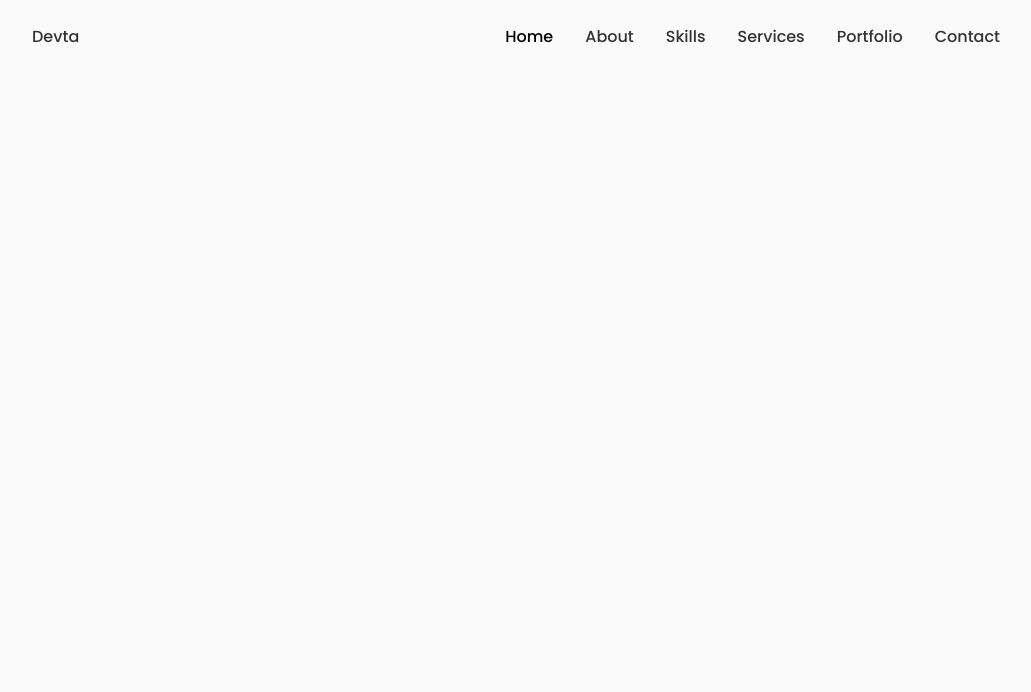
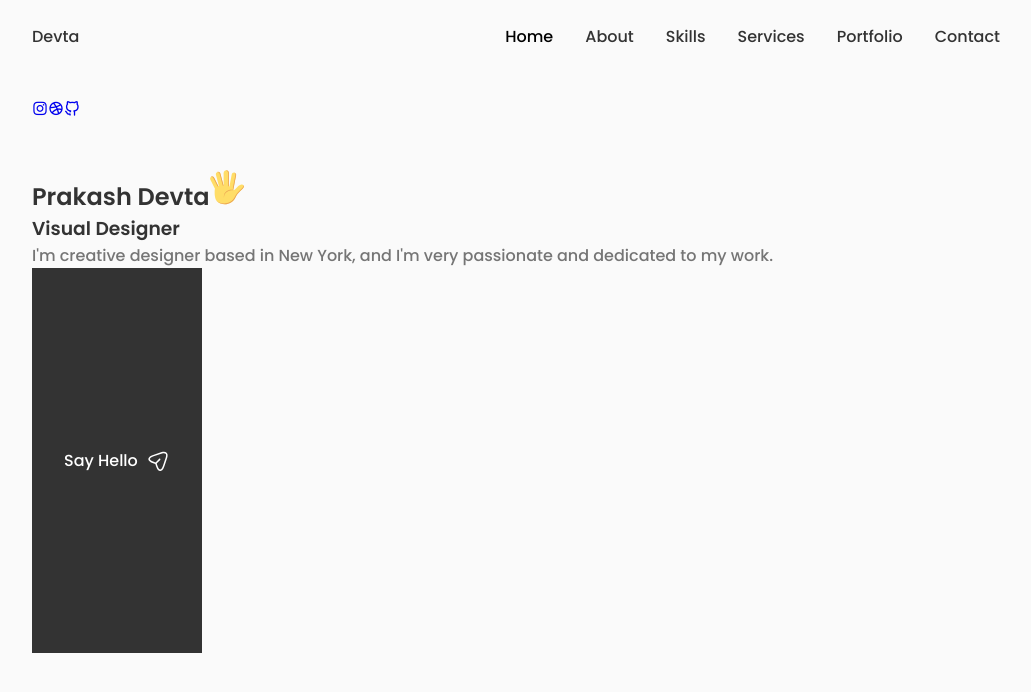
Before and after one commit to prakash2311/Portfolio-2, a React (Create React App) app: page / in a window 1280 px wide. Shown: the top 692 px of the page, without its empty margins (124-1155 px from the left). Built offline with nearby package versions, Linux system fonts and the light colour scheme.

Commit message:
adding home

```diff
--- a/src/App.js
+++ b/src/App.js
@@ -1,11 +1,17 @@
 
 import './App.css';
 import Header from './components/header/Header';
+import Home from './components/home/Home';
 
 function App() {
   return (
    <>
    <Header/>
+
+   <main className='main'>
+   <Home/>
+   </main>
+
    </>
   );
 }
--- /dev/null
+++ b/src/components/home/Data.js
@@ -0,0 +1,93 @@
+import React from "react";
+
+
+const Data = () =>{
+    return(
+        <div className = "home__data">
+            <h1 className="home__title">Prakash Devta
+
+            <svg
+                  width="36"
+                  height="36"
+                  viewBox="0 0 48 48"
+                  fill="none"
+                  xmlns="http://www.w3.org/2000/svg"
+                  class="home__hand"
+                >
+                  <path
+                    d="M25.4995 32.0305L31.3495 33.1555L36.1495 8.48051C36.4495 6.83051 35.3995 5.18051 33.8245 4.88051C32.1745 4.58051 30.5995 5.70551 30.2995 7.35551L25.4995 32.0305Z"
+                    fill="#FFDD67"
+                  ></path>
+                  <path
+                    d="M33.8996 4.88018C33.6746 4.80518 33.5246 4.80518 33.2996 4.80518C34.6496 5.33018 35.3996 6.75518 35.0996 8.25518L30.2996 32.9302L31.3496 33.1552L36.1496 8.48018C36.5246 6.75518 35.4746 5.18018 33.8996 4.88018Z"
+                    fill="#EBA352"
+                  ></path>
+                  <path
+                    d="M19.4995 32.7802H26.5495V5.55518C26.5495 3.53018 24.9745 1.80518 23.0245 1.80518C21.1495 1.80518 19.4995 3.45518 19.4995 5.55518V32.7802Z"
+                    fill="#FFDD67"
+                  ></path>
+                  <path
+                    d="M23.0995 1.80518C22.9495 1.80518 22.7245 1.80518 22.5745 1.88018C24.2995 2.18018 25.5745 3.68018 25.5745 5.55518V32.8552H26.6245V5.55518C26.6245 3.45518 25.0495 1.80518 23.0995 1.80518Z"
+                    fill="#EBA352"
+                  ></path>
+                  <path
+                    d="M15.7495 32.7054L21.7495 31.1304L15.2245 6.30541C14.7745 4.58041 13.0495 3.53041 11.3995 3.90541C9.74948 4.35541 8.77448 6.08041 9.22448 7.80541L15.7495 32.7054Z"
+                    fill="#FFDD67"
+                  ></path>
+                  <path
+                    d="M11.3995 3.90541L10.9495 4.13041C12.4495 4.05541 13.7995 5.03041 14.2495 6.60541L20.7745 31.4304L21.8245 31.1304L15.2245 6.30541C14.7745 4.58041 13.0495 3.53041 11.3995 3.90541Z"
+                    fill="#EBA352"
+                  ></path>
+                  <path
+                    d="M2.99937 10.355C1.57437 11.03 1.12437 12.83 1.87437 14.33L11.7744 34.055L16.7994 31.505L6.89937 11.78C6.14937 10.28 4.42437 9.68 2.99937 10.355Z"
+                    fill="#FFDD67"
+                  ></path>
+                  <path
+                    d="M2.99956 10.355C2.84956 10.43 2.69956 10.505 2.54956 10.655C3.82456 10.28 5.24956 10.955 5.92456 12.305L15.8246 32.03L16.7996 31.58L6.89956 11.78C6.14956 10.28 4.42456 9.68 2.99956 10.355Z"
+                    fill="#EBA352"
+                  ></path>
+                  <path
+                    d="M46.2744 22.2801C45.0744 19.9551 41.3244 20.1051 37.4994 24.3051C34.7994 27.2301 34.2744 28.2051 31.5744 28.1301V25.0551C31.5744 25.0551 25.7994 20.7801 14.3244 22.7301C14.3244 22.7301 7.79945 23.6301 7.79945 27.0801C7.79945 27.0801 6.67445 35.4051 8.99945 40.6551C12.4494 48.4551 30.1494 50.4801 35.6994 37.2051C36.8244 34.5801 39.0744 32.6301 41.0994 30.1551C43.4244 27.1551 47.5494 24.7551 46.2744 22.2801Z"
+                    fill="#FFDD67"
+                  ></path>
+                  <path
+                    d="M46.2745 22.28C46.0495 21.83 45.7495 21.53 45.3745 21.23C45.4495 21.305 45.5245 21.38 45.5245 21.53C46.7995 24.08 42.6745 26.405 40.1995 29.405C38.1745 31.88 35.9245 33.83 34.7995 36.455C29.9995 47.93 16.0495 47.93 10.1995 42.68C15.5245 48.68 30.5245 49.28 35.5495 37.205C36.6745 34.58 38.9245 32.63 40.9495 30.155C43.4245 27.155 47.5495 24.755 46.2745 22.28ZM32.3245 28.13C27.4495 26.33 18.7495 29.63 19.9495 38.405C19.9495 30.23 27.3745 28.205 31.4245 28.205C32.0245 28.13 32.3245 28.13 32.3245 28.13Z"
+                    fill="#EBA352"
+                  ></path>
+                </svg>
+            </h1>
+            <h3 className="home__subtitle">Visual Designer</h3>
+            <p className="home__description">I'm creative designer based in New York, and I'm very passionate and dedicated to my work.</p>
+
+           <a href="#contact" className="button button--flex">
+            Say Hello
+
+            <svg
+                  class="button__icon"
+                  xmlns="http://www.w3.org/2000/svg"
+                  width="24"
+                  height="24"
+                  viewBox="0 0 24 24"
+                  fill="none"
+                >
+                  <path
+                    d="M14.2199 21.9352C13.0399 21.9352 11.3699 21.1052 10.0499 17.1352L9.32988 14.9752L7.16988 14.2552C3.20988 12.9352 2.37988 11.2652 2.37988 10.0852C2.37988 8.91525 3.20988 7.23525 7.16988 5.90525L15.6599 3.07525C17.7799 2.36525 19.5499 2.57525 20.6399 3.65525C21.7299 4.73525 21.9399 6.51525 21.2299 8.63525L18.3999 17.1252C17.0699 21.1052 15.3999 21.9352 14.2199 21.9352ZM7.63988 7.33525C4.85988 8.26525 3.86988 9.36525 3.86988 10.0852C3.86988 10.8052 4.85988 11.9052 7.63988 12.8252L10.1599 13.6652C10.3799 13.7352 10.5599 13.9152 10.6299 14.1352L11.4699 16.6552C12.3899 19.4352 13.4999 20.4252 14.2199 20.4252C14.9399 20.4252 16.0399 19.4352 16.9699 16.6552L19.7999 8.16525C20.3099 6.62525 20.2199 5.36525 19.5699 4.71525C18.9199 4.06525 17.6599 3.98525 16.1299 4.49525L7.63988 7.33525Z"
+                    fill="var(--container-color)"
+                  ></path>
+                  <path
+                    d="M10.11 14.7052C9.92005 14.7052 9.73005 14.6352
+                    9.58005 14.4852C9.29005 14.1952 9.29005 13.7152 9.58005
+                    13.4252L13.16 9.83518C13.45 9.54518 13.93 9.54518 14.22
+                    9.83518C14.51 10.1252 14.51 10.6052 14.22 10.8952L10.64 14.4852C10.5 14.6352 10.3 14.7052 10.11 14.7052Z"
+                    fill="var(--container-color)"
+                  ></path>
+                </svg>
+
+           </a>
+
+        </div>
+
+    )
+}
+
+export default Data
--- /dev/null
+++ b/src/components/home/Home.js
@@ -0,0 +1,23 @@
+import React from "react";
+import "./home.css";
+import Social from "./Social";
+import Data from "./Data";
+
+const Home = () => {
+    return (
+        <section className="home section" id="home">
+            <div className="home__container container grid">
+                <div className="home__content grid">
+                    <Social/>
+
+                    <div className="home__img"></div>
+
+                    <Data />
+
+                </div>
+            </div>
+        </section>
+    )
+}
+
+export default Home
--- /dev/null
+++ b/src/components/home/Social.js
@@ -0,0 +1,21 @@
+import React from "react";
+
+const Social = () =>{
+    return (
+        <div className="home__social">
+            <a href="https://www.instagram.com" className="home__social-icon" target="_blank">
+                <i class="uil uil-instagram"></i>
+            </a>
+
+            <a href="https://dribbble.com" className="home__social-icon" target="_blank">
+            <i class="uil uil-dribbble"></i>
+            </a>
+
+            <a href="https://github.com" className="home__social-icon" target="_blank">
+            <i class="uil uil-github-alt"></i>
+            </a>
+        </div>
+    )
+}
+
+export default Social
```
Also changed, not shown: src/components/home/home.css (added).
